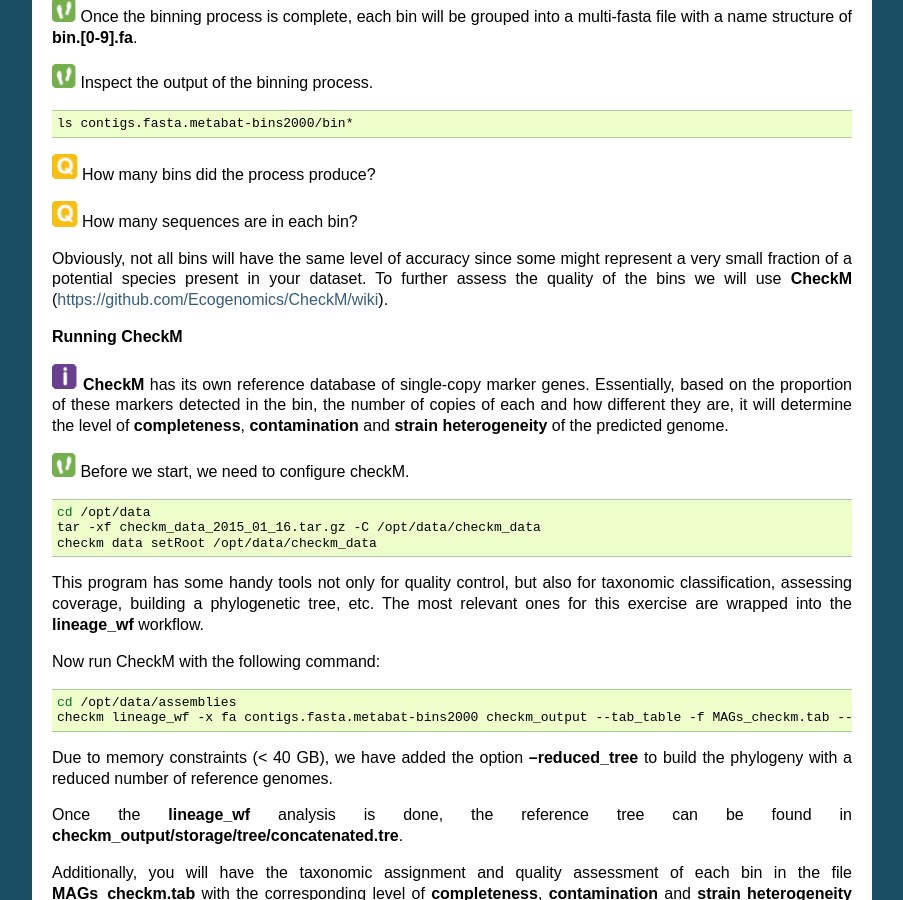
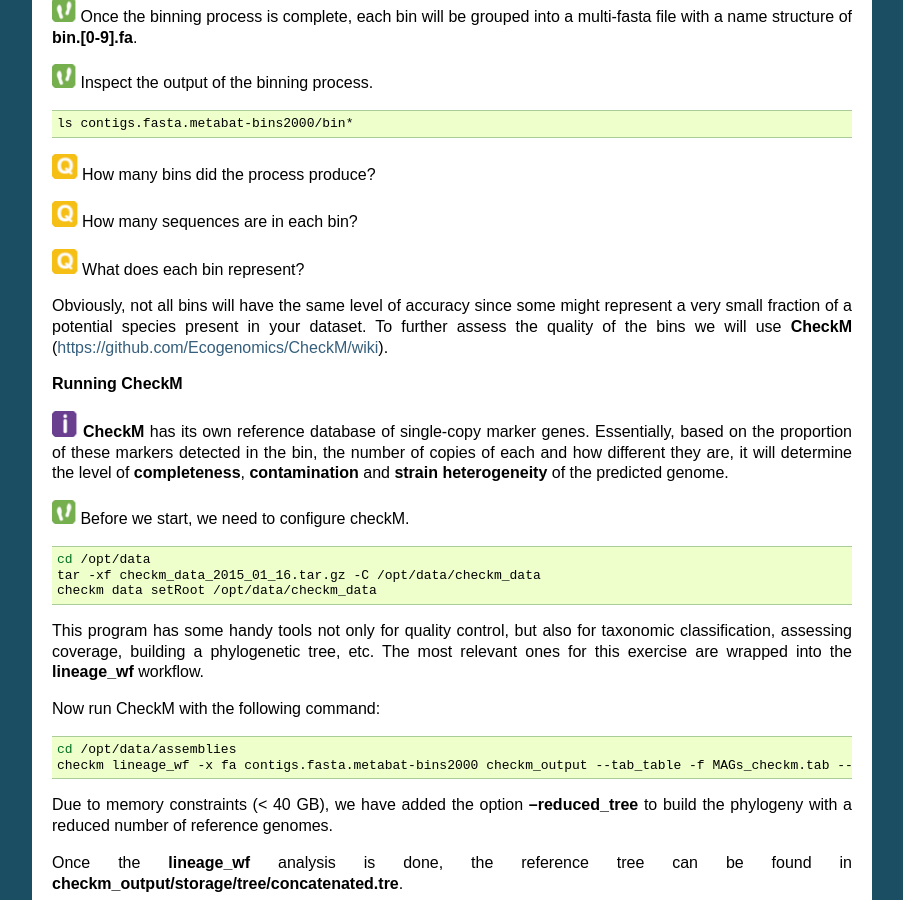
Before and after one commit to EBI-Metagenomics/mgnify-ebi-2021, a Sphinx documentation site: the page built from docs/source/mag.rst, in a window 1280 px wide and 900 px high, scrolled down 2097 px. Shown: the whole window, without its empty margins (198-1101 px from the left). Built offline with Sphinx 7.4.7, drawn with Linux system fonts in a browser that asks for light colours.

Commit message:
Update mag.rst

```diff
--- a/docs/source/mag.rst
+++ b/docs/source/mag.rst
@@ -116,6 +116,8 @@ grouped into a multi-fasta file with a name structure of
 |image4|\  How many bins did the process produce?
 
 |image4|\  How many sequences are in each bin?
+
+|image4|\  What does each bin represent?
 
 Obviously, not all bins will have the same level of accuracy since some
 might represent a very small fraction of a potential species present in
```
